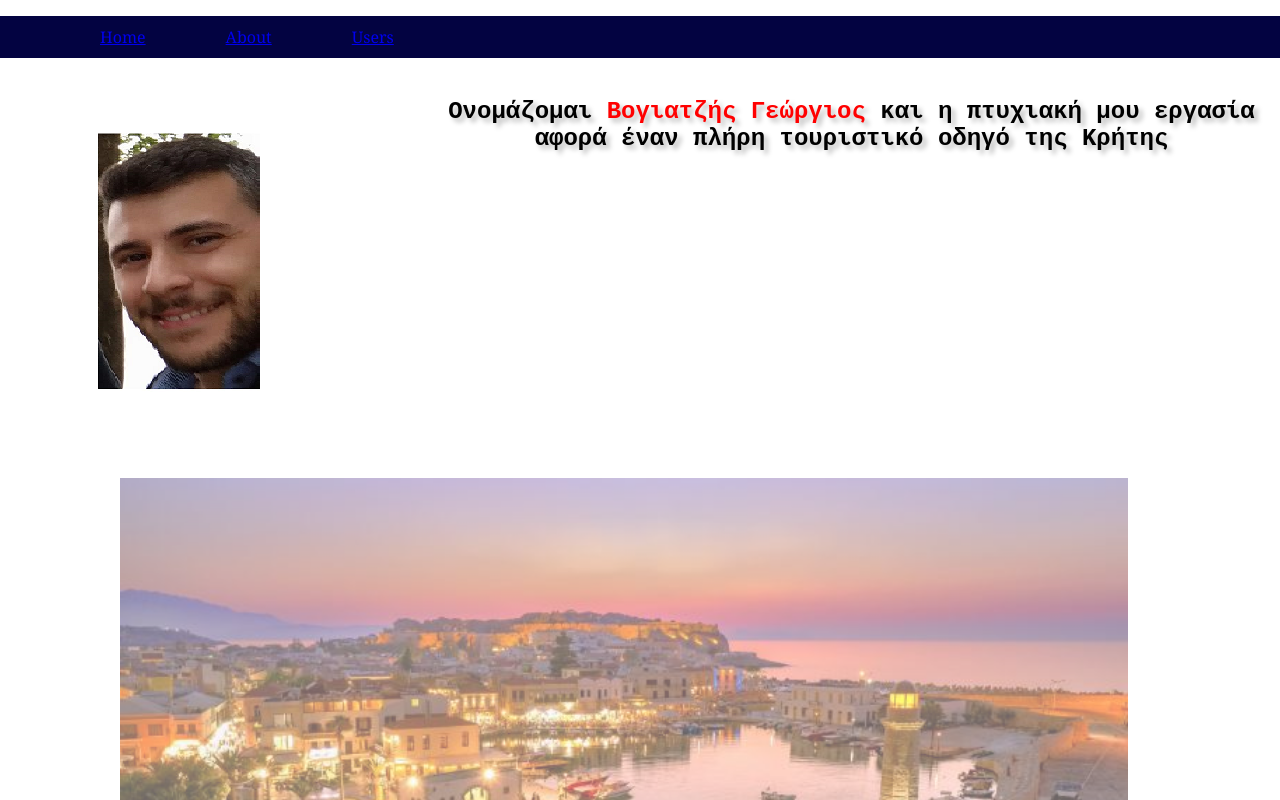
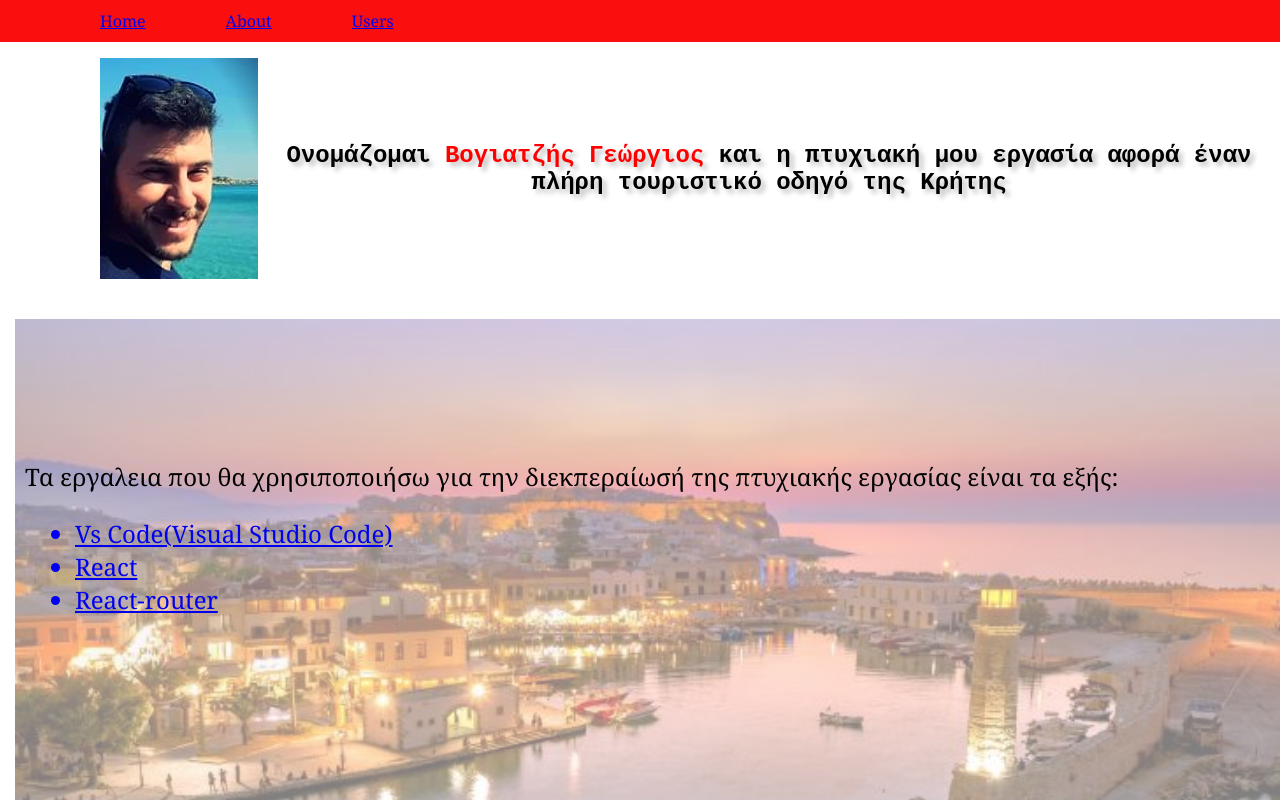
Before and after one commit to nikoskleidis/cretanTouristGuide, a React (Create React App) app: page /about in a window 1280 px wide. Shown: the top 800 px of the page. Built offline with nearby package versions, Linux system fonts and the light colour scheme.

Commit message:
Eginan oi diorthwseis!

```diff
--- a/src/App.css
+++ b/src/App.css
@@ -40,7 +40,7 @@
 
 .nav menu{
   display: inline;
-  background-color: teal;
+  background-color: black;
   font-family: Georgia, 'Times New Roman', Times, serif;
   font-size: 1em;
   padding-top: 10px;
--- a/src/Pages/About/index.js
+++ b/src/Pages/About/index.js
@@ -1,23 +1,20 @@
 import React from "react"
 import "./styles.css"
-import Photo from '../photo.png'
+import Photo from '../me.png'
 import rethymno from "../rethymno.png"
 
 function AboutPage() {
   return (
     <div className={"AboutPage"}>
-        <div class="top">
+      <div className="top">
         <img src={Photo} alt="Egw"/>
-
         <p>Ονομάζομαι <strong class="strong-n">Βογιατζής Γεώργιος</strong> και η πτυχιακή μου εργασία αφορά έναν πλήρη τουριστικό οδηγό της Κρήτης</p>
-
       </div>
 
-        <div class="bottom">
+      <div className="bottom">
         <img src={rethymno} class="botPhoto" alt="rethymno"/>
         <div class="bottom-p">
           <p>Τα εργαλεια που θα χρησιποποιήσω για την διεκπεραίωσή της πτυχιακής εργασίας είναι τα εξής:</p>
-          </div>
           <div class="bottom-erg">
             <ul>
               <a  href="https://code.visualstudio.com//"><li>Vs Code(Visual Studio Code)</li></a>
@@ -27,6 +24,7 @@ function AboutPage() {
           </div>
         </div>
       </div>
+    </div>
   )
 
 }
--- a/src/Pages/About/styles.css
+++ b/src/Pages/About/styles.css
@@ -8,11 +8,15 @@
 
 .top{
     display: inline-flex;
+    display: flex;
+    align-items: center;
     background-color: white;
     font-size: 1.5em;
     font-weight: bold;
     text-align: center;
     text-shadow: 4px 4px 5px #bbb;
+    padding-left: 100px;
+    padding-bottom: 30px;
 }
 
 .strong-n{
@@ -20,39 +24,36 @@
 }
 
 .bottom{
-    font-size: 1em;
+    font-size: 1.5em;
     font-family: Georgia, 'Times New Roman', Times, serif;
     padding-top: 10px;
     padding-bottom: 10px;
-    padding-left: 20px;
+    padding-left: 15px;
 }
 .botPhoto{
-    margin-left: 100px;
-    width: 80%;
-    opacity: 0.6;
+    width: 100%;
+    opacity: 0.5;
 }
 .bottom-p{
     position: absolute;
-    top: 110%;
-    left: 180px;
+    bottom: 20%;
+    padding-left: 10px;
 }
 
 .bottom-erg{
-    position: absolute;
-    margin-left: 150px;
-    padding-top: 20p;
     text-align: left;
-    top: 120%;
+    margin-left:10px ;
 }
 
 
  .menu{
-    background-color: rgb(3, 3, 65);
+    background-color: rgb(250, 14, 14);
     font-family: Georgia, 'Times New Roman', Times, serif;
     font-size: 1em;
     padding-top: 10px;
     padding-bottom: 10px;
     padding-left: 20px;
+    margin-top: 0px;
 }
 
 
```
Also changed, not shown: src/Pages/me.png (added). Lines whose indentation alone changed are shown as unchanged.
